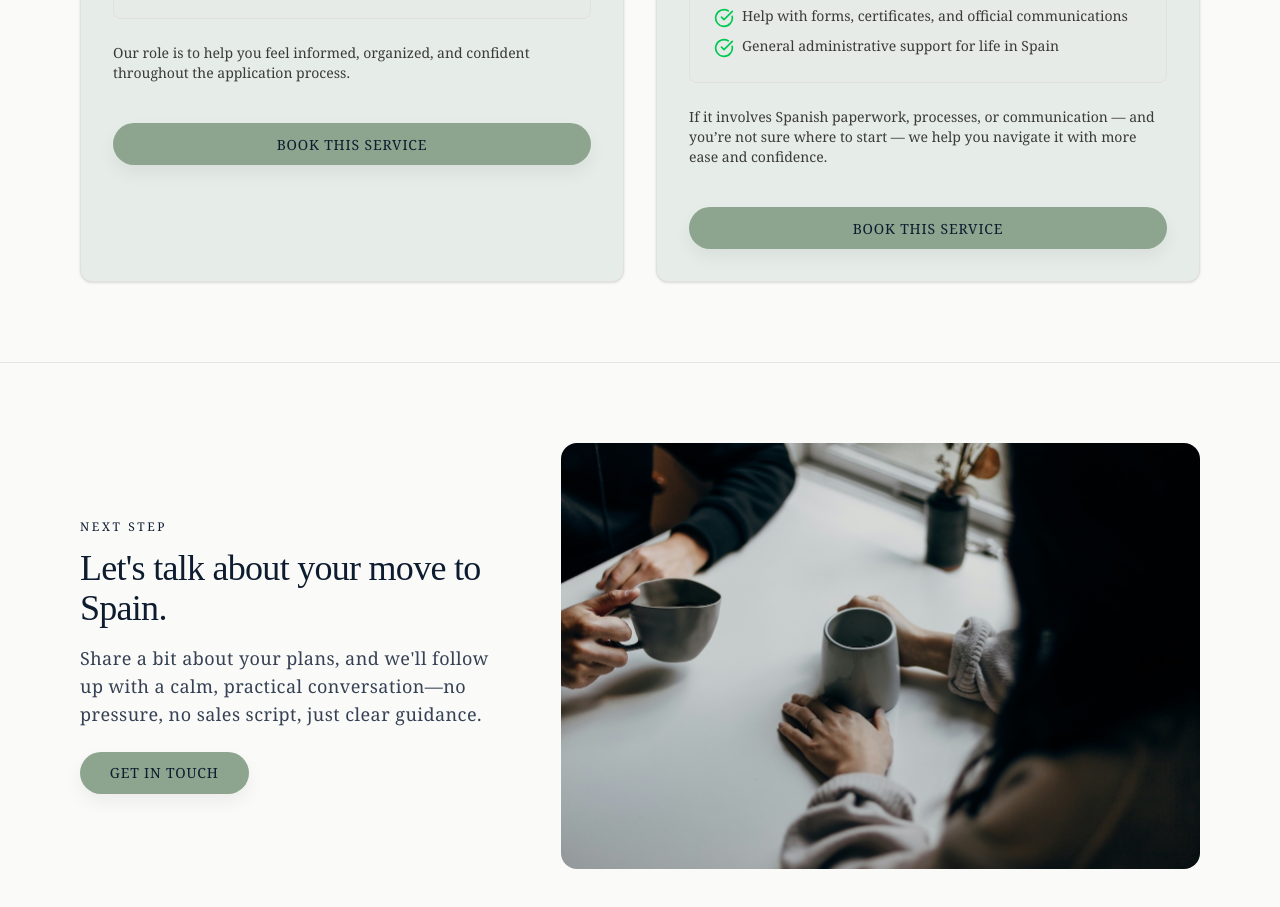
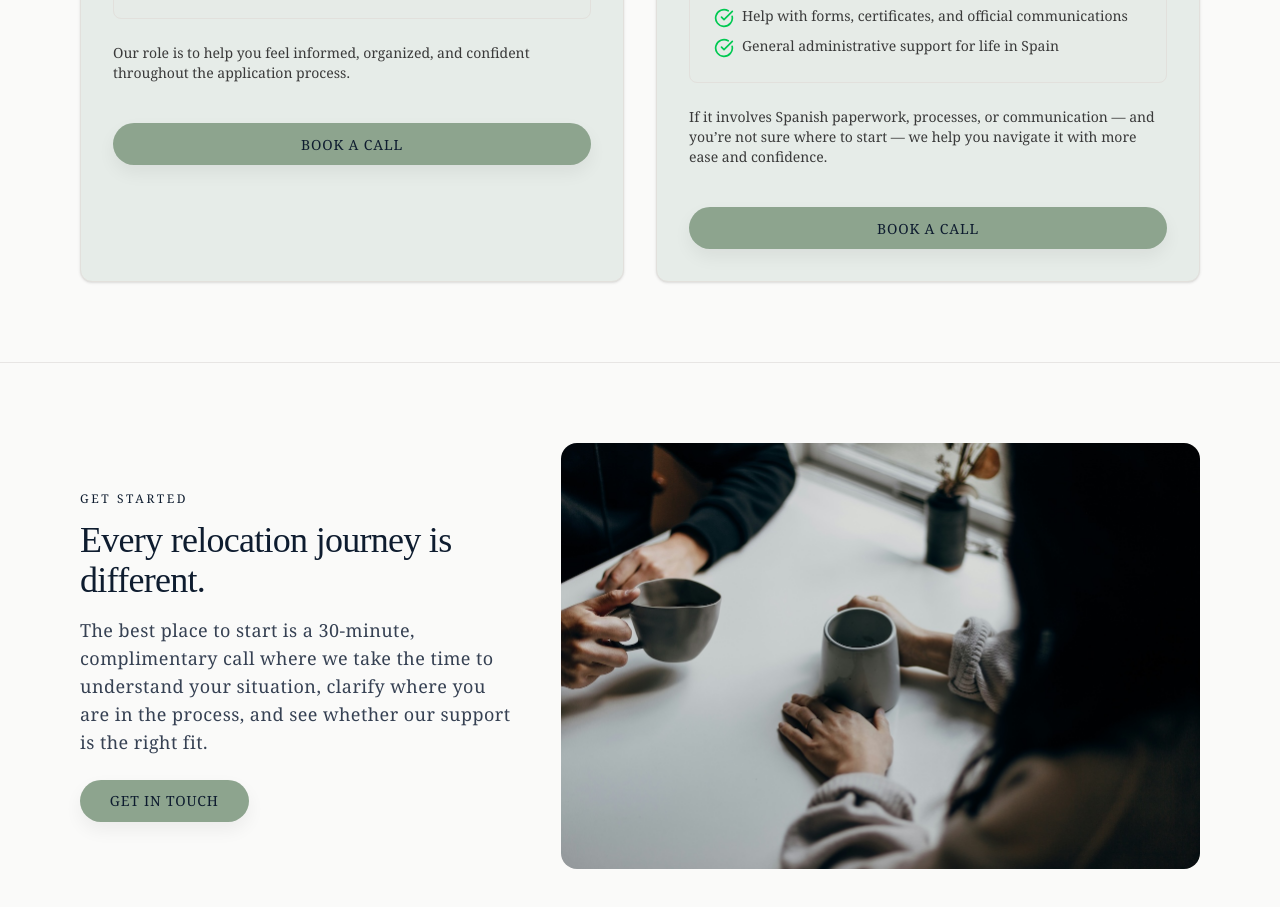
Before and after one commit to aurelido/safelanding-spain-landingpage, a React (Vite) app: page / in a window 1280 px wide. Shown: the part 2482-3389 px from the top of the page. Built offline with nearby package versions, Linux system fonts and the light colour scheme.

Commit message:
Review Get in touch section

```diff
--- a/src/components/FinalCtaSection.jsx
+++ b/src/components/FinalCtaSection.jsx
@@ -8,11 +8,11 @@ const FinalCtaSection = () => {
         <div className="grid md:grid-cols-[minmax(0,0.95fr)_minmax(0,1.4fr)] gap-12 items-stretch">
           {/* Left column: short reassurance and CTA */}
           <div className="flex flex-col justify-center">
-            <p className="sl-eyebrow mb-3">Next step</p>
-            <h2 className="sl-heading text-3xl md:text-4xl mb-4">Let's talk about your move to Spain.</h2>
+            <p className="sl-eyebrow mb-3">Get Started</p>
+            <h2 className="sl-heading text-3xl md:text-4xl mb-4">Every relocation journey is different.</h2>
             {/* <p className="sl-subtitle text-sm md:text-base mb-6 max-w-md"> */}
             <p className="text-lg text-gray-700 mb-6 font-light tracking-wide">
-              Share a bit about your plans, and we'll follow up with a calm, practical conversation—no pressure, no sales script, just clear guidance.
+              The best place to start is a 30-minute, complimentary call where we take the time to understand your situation, clarify where you are in the process, and see whether our support is the right fit.
             </p>
             <a
               href="#contact"
--- a/src/components/ServicesSection.jsx
+++ b/src/components/ServicesSection.jsx
@@ -33,7 +33,7 @@ const ServicesSection = () => {
             </p>
             <a className="w-full bg-amber-600 hover:bg-amber-700 text-white py-3 rounded-lg font-medium transition-colors tracking-wide"
                 href="https://koalendar.com/e/relocation-exploratory-call-complimentary">
-              Book This Service
+              Book a Call
             </a>
           </div> */}
 
@@ -84,7 +84,7 @@ const ServicesSection = () => {
               className="mt-4 w-full sl-button-primary justify-center"
               href="https://koalendar.com/e/relocation-exploratory-call-complimentary"
             >
-              Book this service
+              Book a Call
             </a>
           </div>
 
@@ -138,7 +138,7 @@ const ServicesSection = () => {
               className="mt-4 w-full sl-button-primary justify-center"
               href="https://koalendar.com/e/relocation-exploratory-call-complimentary"
             >
-              Book this service
+              Book a Call
             </a>
           </div>
         </div>
```
